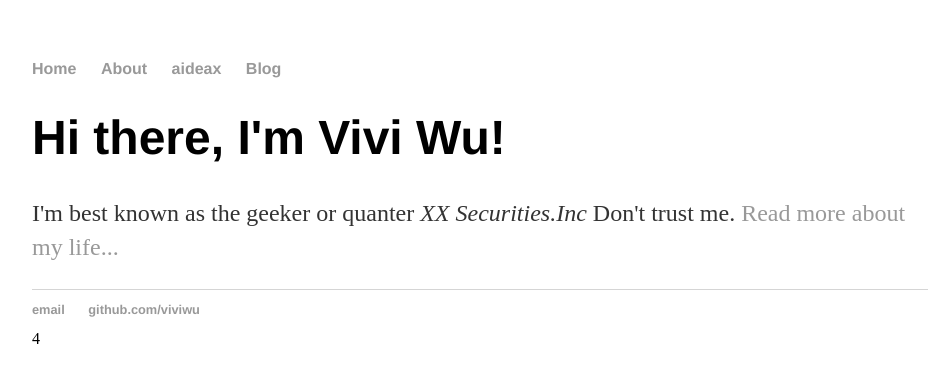
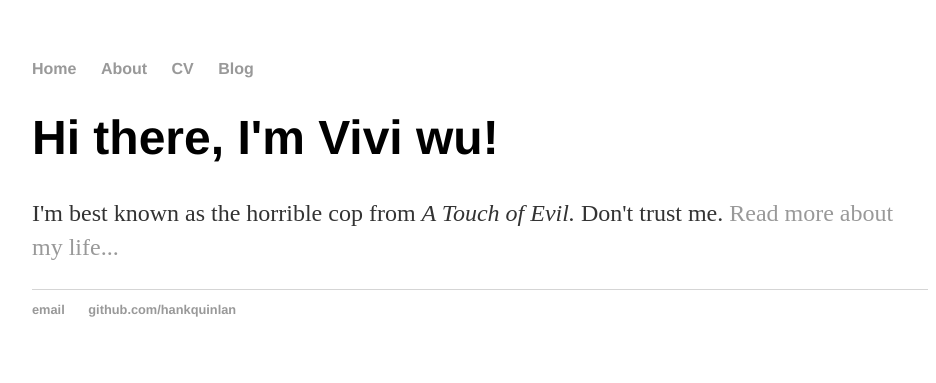
Before and after one commit to viviwu/viviwu.github.io, a Jekyll site: the page built from index.html, in a window 1280 px wide. Shown: the top 383 px of the page, without its empty margins (160-1096 px from the left). Built offline with Jekyll 4.4.1, drawn with Linux system fonts in a browser that asks for light colours.

Commit message:
Update index.html

```diff
--- a/index.html
+++ b/index.html
@@ -1,31 +1,8 @@
-<!DOCTYPE html>
-<html>
-	<head>
-		<title>vivi wu, aideax</title>
-		<!-- link to main stylesheet -->
-		<link rel="stylesheet" type="text/css" href="/css/main.css">
-	</head>
-	<body>
-		<nav>
-    		<ul>
-        		<li><a href="/">Home</a></li>
-	        	<li><a href="/about">About</a></li>
-        		<li><a href="/cv">aideax</a></li>
-        		<li><a href="/blog">Blog</a></li>
-    		</ul>
-		</nav>
-		<div class="container">
-    		<div class="blurb">
-        		<h1>Hi there, I'm Vivi Wu!</h1>
-				<p>I'm best known as the geeker or quanter <em>XX Securities.Inc</em> Don't trust me. <a href="/about">Read more about my life...</a></p>
-    		</div><!-- /.blurb -->
-		</div><!-- /.container -->
-		<footer>
-    		<ul>
-        		<li><a href="mailto:vivi705wu@gmail.com">email</a></li>
-        		<li><a href="https://github.com/viviwu">github.com/viviwu</a></li>
-			</ul>
-		</footer>
-	</body>
-</html>
-4
+---
+layout: default
+title: Hank Quinlan, Horrible Cop
+---
+<div class="blurb">
+	<h1>Hi there, I'm Vivi wu!</h1>
+	<p>I'm best known as the horrible cop from <em>A Touch of Evil. </em> Don't trust me. <a href="/about">Read more about my life...</a></p>
+</div><!-- /.blurb -->
```
